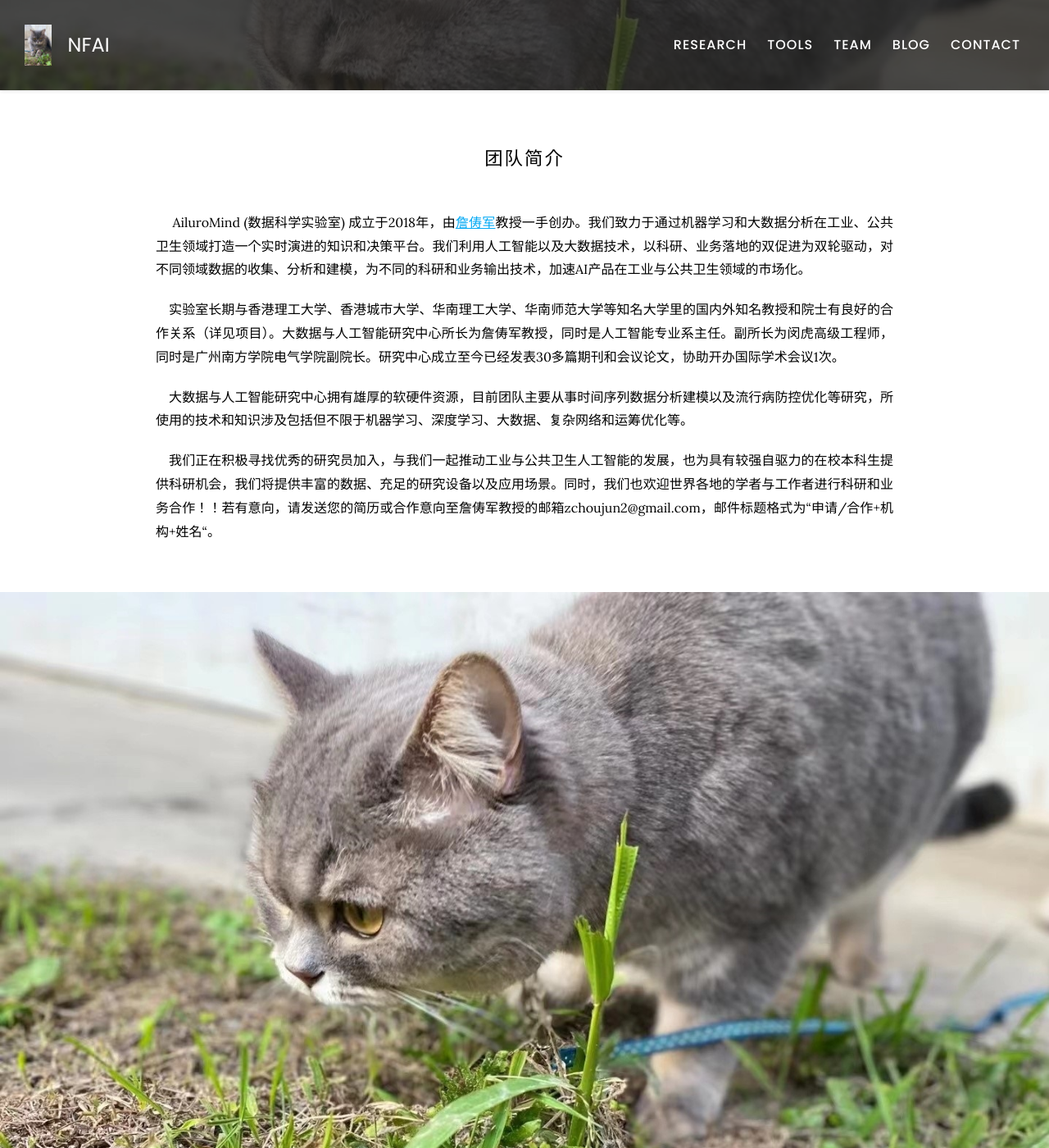
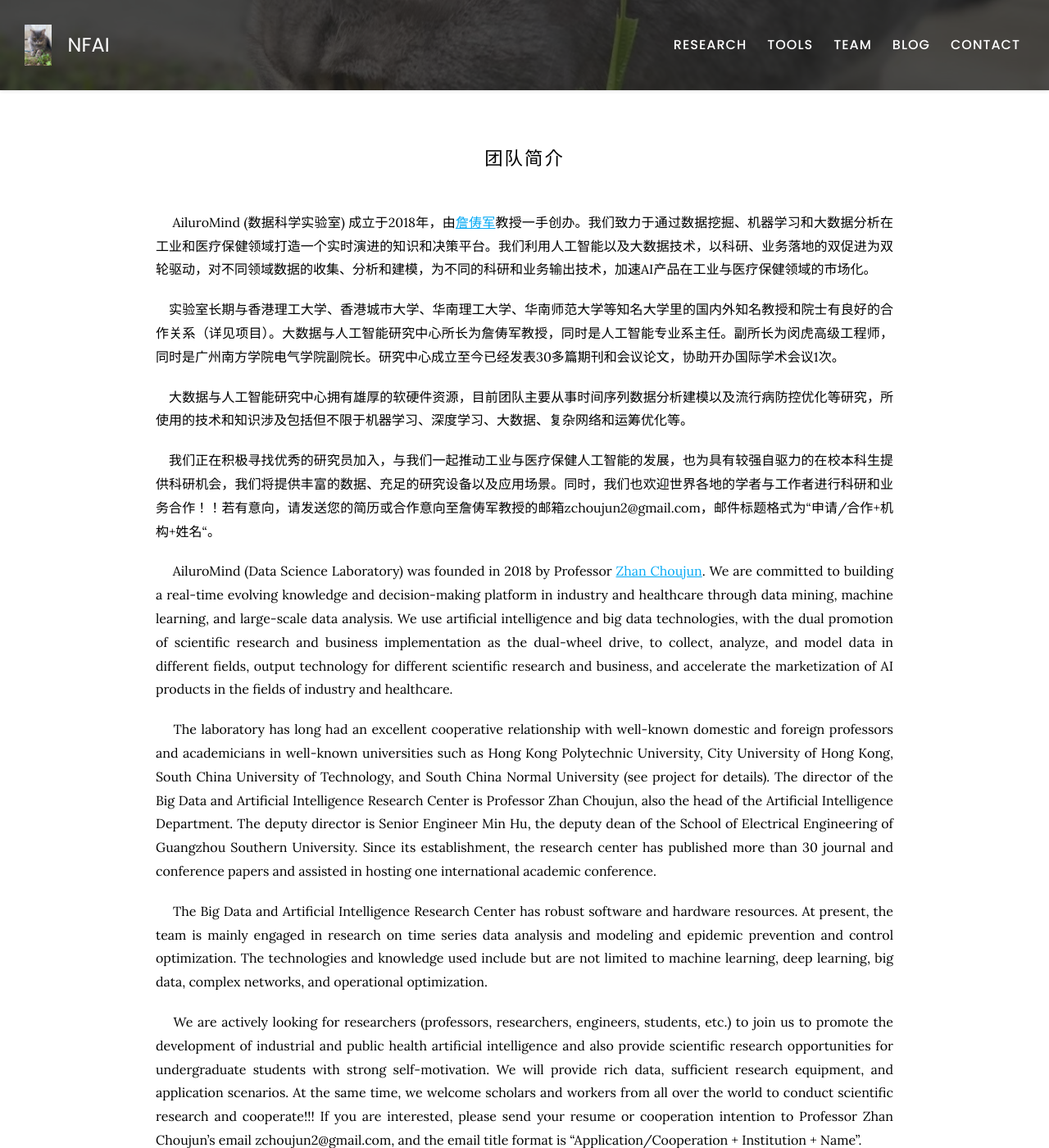
Before and after one commit to AiluroMind/AiluroMind.github.io, a Jekyll site: the page built from index.md, in a window 1280 px wide and 1400 px high. Shown: the whole window at 82% size. Built offline with Jekyll 4.4.1, drawn with Linux system fonts in a browser that asks for light colours.

Commit message:
Update index.md

```diff
--- a/index.md
+++ b/index.md
@@ -6,13 +6,22 @@ title: Home
 
 # 团队简介
 
-&ensp;&ensp; AiluroMind (数据科学实验室) 成立于2018年，由[詹俦军](https://scholar.google.com/citations?user=CQjEUkAAAAAJ&hl=zh-CN)教授一手创办。我们致力于通过机器学习和大数据分析在工业、公共卫生领域打造一个实时演进的知识和决策平台。我们利用人工智能以及大数据技术，以科研、业务落地的双促进为双轮驱动，对不同领域数据的收集、分析和建模，为不同的科研和业务输出技术，加速AI产品在工业与公共卫生领域的市场化。
+&ensp;&ensp; AiluroMind (数据科学实验室) 成立于2018年，由[詹俦军](https://scholar.google.com/citations?user=CQjEUkAAAAAJ&hl=zh-CN)教授一手创办。我们致力于通过数据挖掘、机器学习和大数据分析在工业和医疗保健领域打造一个实时演进的知识和决策平台。我们利用人工智能以及大数据技术，以科研、业务落地的双促进为双轮驱动，对不同领域数据的收集、分析和建模，为不同的科研和业务输出技术，加速AI产品在工业与医疗保健领域的市场化。
 
 &ensp;&ensp;实验室长期与香港理工大学、香港城市大学、华南理工大学、华南师范大学等知名大学里的国内外知名教授和院士有良好的合作关系（详见项目）。大数据与人工智能研究中心所长为詹俦军教授，同时是人工智能专业系主任。副所长为闵虎高级工程师，同时是广州南方学院电气学院副院长。研究中心成立至今已经发表30多篇期刊和会议论文，协助开办国际学术会议1次。
 
 &ensp;&ensp;大数据与人工智能研究中心拥有雄厚的软硬件资源，目前团队主要从事时间序列数据分析建模以及流行病防控优化等研究，所使用的技术和知识涉及包括但不限于机器学习、深度学习、大数据、复杂网络和运筹优化等。
 
-&ensp;&ensp;我们正在积极寻找优秀的研究员加入，与我们一起推动工业与公共卫生人工智能的发展，也为具有较强自驱力的在校本科生提供科研机会，我们将提供丰富的数据、充足的研究设备以及应用场景。同时，我们也欢迎世界各地的学者与工作者进行科研和业务合作！！若有意向，请发送您的简历或合作意向至詹俦军教授的邮箱zchoujun2@gmail.com，邮件标题格式为“申请/合作+机构+姓名“。
+&ensp;&ensp;我们正在积极寻找优秀的研究员加入，与我们一起推动工业与医疗保健人工智能的发展，也为具有较强自驱力的在校本科生提供科研机会，我们将提供丰富的数据、充足的研究设备以及应用场景。同时，我们也欢迎世界各地的学者与工作者进行科研和业务合作！！若有意向，请发送您的简历或合作意向至詹俦军教授的邮箱zchoujun2@gmail.com，邮件标题格式为“申请/合作+机构+姓名“。
+
+
+&ensp;&ensp; AiluroMind (Data Science Laboratory) was founded in 2018 by Professor [Zhan Choujun](https://scholar.google.com/citations?user=CQjEUkAAAAAJ&hl=zh-CN). We are committed to building a real-time evolving knowledge and decision-making platform in industry and healthcare through data mining, machine learning, and large-scale data analysis. We use artificial intelligence and big data technologies, with the dual promotion of scientific research and business implementation as the dual-wheel drive, to collect, analyze, and model data in different fields, output technology for different scientific research and business, and accelerate the marketization of AI products in the fields of industry and healthcare.
+
+&ensp;&ensp; The laboratory has long had an excellent cooperative relationship with well-known domestic and foreign professors and academicians in well-known universities such as Hong Kong Polytechnic University, City University of Hong Kong, South China University of Technology, and South China Normal University (see project for details). The director of the Big Data and Artificial Intelligence Research Center is Professor Zhan Choujun, also the head of the Artificial Intelligence Department. The deputy director is Senior Engineer Min Hu, the deputy dean of the School of Electrical Engineering of Guangzhou Southern University. Since its establishment, the research center has published more than 30 journal and conference papers and assisted in hosting one international academic conference.
+
+&ensp;&ensp; The Big Data and Artificial Intelligence Research Center has robust software and hardware resources. At present, the team is mainly engaged in research on time series data analysis and modeling and epidemic prevention and control optimization. The technologies and knowledge used include but are not limited to machine learning, deep learning, big data, complex networks, and operational optimization.
+
+&ensp;&ensp; We are actively looking for researchers (professors, researchers, engineers, students, etc.) to join us to promote the development of industrial and public health artificial intelligence and also provide scientific research opportunities for undergraduate students with strong self-motivation. We will provide rich data, sufficient research equipment, and application scenarios. At the same time, we welcome scholars and workers from all over the world to conduct scientific research and cooperate!!! If you are interested, please send your resume or cooperation intention to Professor Zhan Choujun's email zchoujun2@gmail.com, and the email title format is "Application/Cooperation + Institution + Name".
 
 {:.center}
 
```
